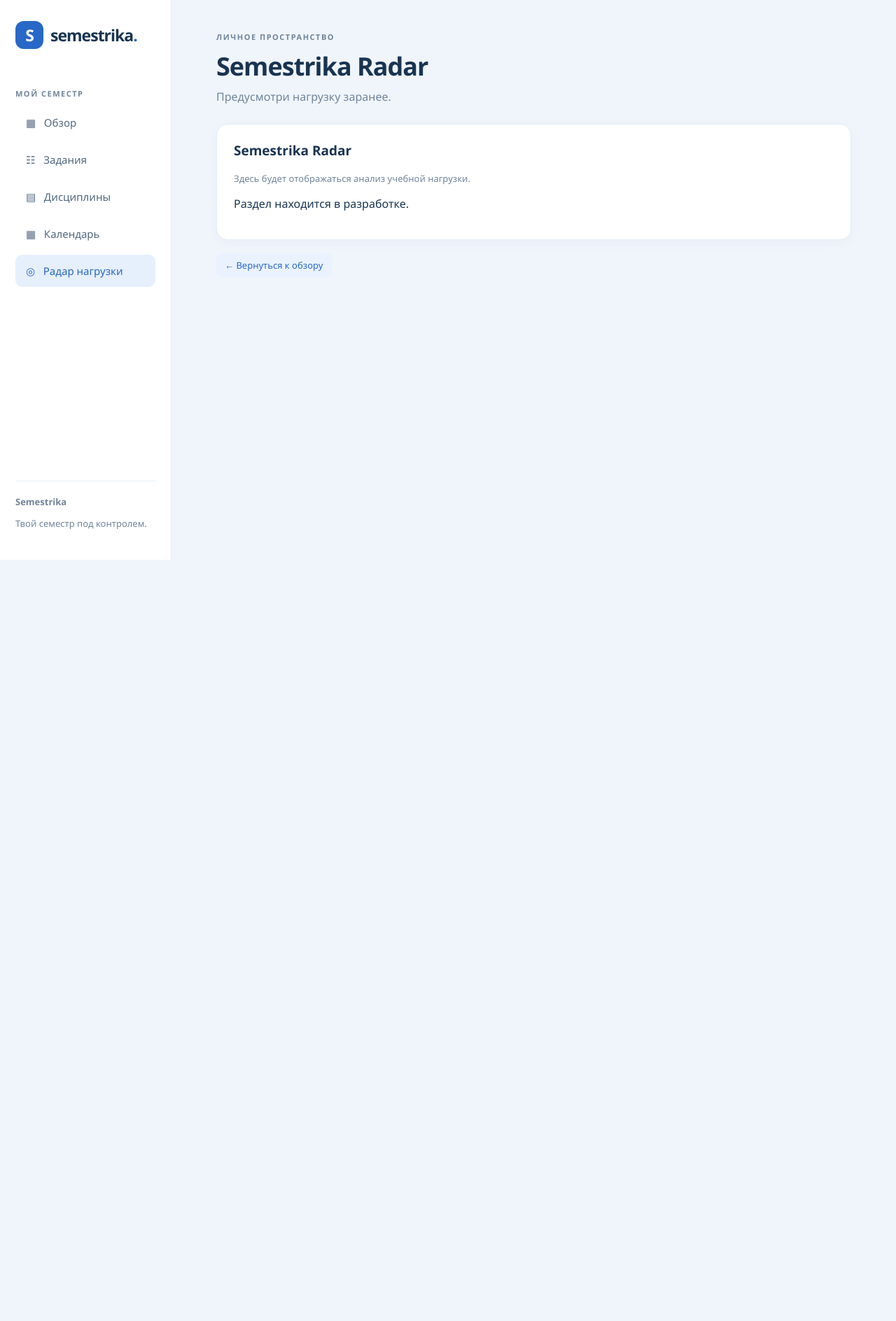
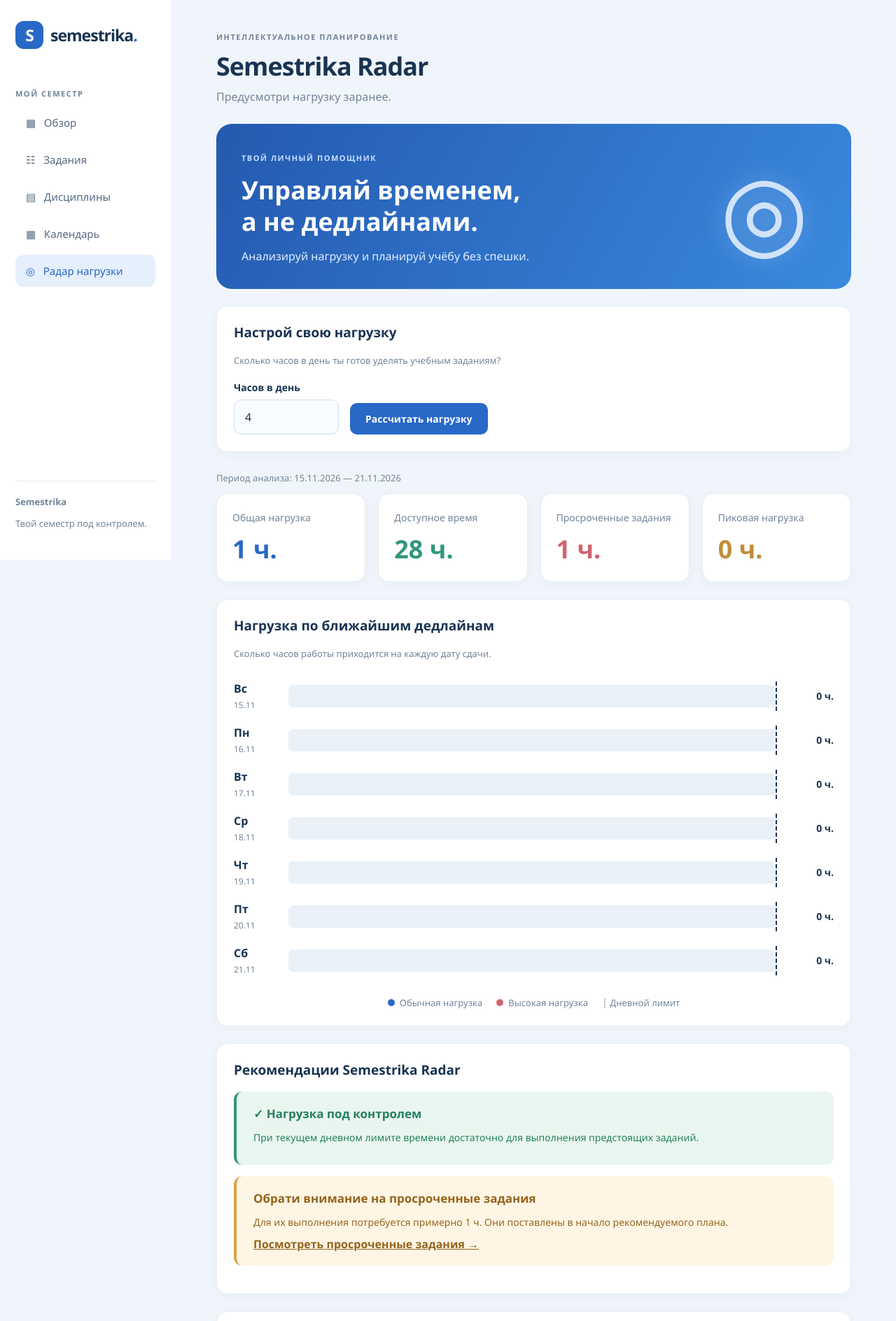
Before and after one commit to Linberg887/Semestrika, a Django app: page /radar/ in a window 1280 px wide. Shown: the top 1888 px of the page at 70% size. Before the commit the page ends 800 px from the top, so only its background shows below. Run offline with Django 5.2, Linux system fonts and the light colour scheme; tables that the repository leaves empty hold one stand-in row (values such as "Sample post").

Commit message:
Implement Semestrika Radar workload analysis

```diff
--- a/planner/static/planner/css/styles.css
+++ b/planner/static/planner/css/styles.css
@@ -858,3 +858,185 @@ a.day-number:hover {
 #day-agenda .section-heading h2 {
     margin: 0;
 }
+
+/* Semestrika Radar */
+
+.radar-hero {
+    margin-bottom: 24px;
+}
+
+.radar-symbol {
+    font-size: 145px;
+    line-height: 1;
+    color: #d1e3fa;
+    margin: 0 25px;
+    text-shadow: 0 0 35px #ffffff55;
+}
+
+.radar-settings {
+    margin-bottom: 28px;
+}
+
+.radar-form {
+    display: flex;
+    align-items: flex-end;
+    flex-wrap: wrap;
+    gap: 16px;
+    margin-top: 20px;
+}
+
+.radar-form input {
+    width: 150px;
+}
+
+.radar-chart {
+    display: grid;
+    gap: 20px;
+    margin: 30px 0;
+}
+
+.radar-row {
+    display: grid;
+    grid-template-columns: 60px minmax(0, 1fr) 65px;
+    align-items: center;
+    gap: 18px;
+}
+
+.radar-date {
+    display: grid;
+    gap: 4px;
+}
+
+.radar-date span {
+    font-size: 12px;
+    color: var(--muted);
+}
+
+.radar-track {
+    position: relative;
+    height: 32px;
+    background: #eaf0f8;
+    border-radius: 7px;
+}
+
+.radar-bar {
+    height: 100%;
+    background: linear-gradient(90deg, #2868c7, #79b1f0);
+    border-radius: 7px;
+}
+
+.radar-overload {
+    background: linear-gradient(90deg, #c94e60, #eb939f);
+}
+
+.radar-limit {
+    position: absolute;
+    top: -5px;
+    bottom: -5px;
+    border-left: 2px dashed #193452;
+}
+
+.radar-value {
+    font-size: 14px;
+    text-align: right;
+}
+
+/* Рекомендации */
+
+.radar-notice {
+    padding: 20px 24px;
+    border-radius: 12px;
+    margin: 16px 0;
+    border-left: 4px solid;
+}
+
+.radar-notice h3 {
+    margin: 0 0 12px;
+    font-size: 17px;
+}
+
+.radar-notice p {
+    line-height: 1.6;
+    margin: 8px 0;
+    font-size: 14px;
+}
+
+.notice-success {
+    background: #e9f6ef;
+    border-color: #32967d;
+    color: #25805f;
+}
+
+.notice-warning {
+    background: #fff5e4;
+    border-color: #d9a34c;
+    color: #94651e;
+}
+
+.notice-danger {
+    background: #fff0f2;
+    border-color: #cf6570;
+    color: #bf4555;
+}
+
+/* Рекомендуемый план */
+
+.radar-plan {
+    display: grid;
+    gap: 16px;
+    margin-top: 24px;
+}
+
+.plan-day {
+    background: #f8fbff;
+    border: 1px solid var(--border);
+    border-radius: 12px;
+    padding: 18px;
+}
+
+.plan-heading {
+    display: flex;
+    align-items: center;
+    justify-content: space-between;
+    gap: 12px;
+    margin-bottom: 12px;
+}
+
+.plan-task {
+    display: flex;
+    align-items: center;
+    justify-content: space-between;
+    gap: 15px;
+    padding: 14px 12px;
+    border-top: 1px solid var(--border);
+    border-radius: 6px;
+}
+
+.plan-task:hover {
+    background: #e6effc;
+}
+
+.plan-task p {
+    margin: 5px 0 0;
+}
+
+.plan-task > span {
+    white-space: nowrap;
+    font-weight: 600;
+}
+
+.radar-notice .task-link {
+    font-weight: 600;
+    text-decoration: underline;
+}
+
+@media (max-width: 760px) {
+    .radar-symbol {
+        display: none;
+    }
+
+    .radar-row {
+        gap: 10px;
+        grid-template-columns: 45px minmax(0, 1fr) 50px;
+    }
+}
--- /dev/null
+++ b/planner/templates/planner/radar.html
@@ -0,0 +1,276 @@
+
+{% extends 'planner/base.html' %}
+
+{% block title %}Semestrika Radar{% endblock %}
+
+{% block content %}
+
+<header class="page-header">
+    <span class="eyebrow">ИНТЕЛЛЕКТУАЛЬНОЕ ПЛАНИРОВАНИЕ</span>
+    <h1>Semestrika Radar</h1>
+    <p>Предусмотри нагрузку заранее.</p>
+</header>
+
+<section class="hero radar-hero">
+    <div>
+        <span class="hero-label">ТВОЙ ЛИЧНЫЙ ПОМОЩНИК</span>
+        <h2>Управляй временем,<br>а не дедлайнами.</h2>
+        <p>Анализируй нагрузку и планируй учёбу без спешки.</p>
+    </div>
+
+    <div class="radar-symbol" aria-hidden="true">◎</div>
+</section>
+
+<section class="panel radar-settings">
+    <h2>Настрой свою нагрузку</h2>
+
+    <p class="muted">
+        Сколько часов в день ты готов уделять учебным заданиям?
+    </p>
+
+    <form method="get" class="radar-form">
+
+        <div class="form-field">
+            <label for="daily-hours">Часов в день</label>
+
+            <input type="number"
+                   id="daily-hours"
+                   name="hours"
+                   min="1"
+                   max="12"
+                   value="{{ daily_limit }}"
+                   required>
+        </div>
+
+        <button type="submit" class="btn-primary">
+            Рассчитать нагрузку
+        </button>
+
+    </form>
+</section>
+
+<p class="muted">
+    Период анализа:
+    {{ today|date:"d.m.Y" }} — {{ end_date|date:"d.m.Y" }}
+</p>
+
+<section class="statistics">
+
+    <div class="stat-card">
+        <span>Общая нагрузка</span>
+        <strong class="blue">{{ total_hours|floatformat:"-1" }} ч.</strong>
+    </div>
+
+    <div class="stat-card">
+        <span>Доступное время</span>
+        <strong class="green">{{ available_hours|floatformat:"-1" }} ч.</strong>
+    </div>
+
+    <a class="stat-card"
+       href="{% url 'planner:tasks' %}?status=overdue">
+
+        <span>Просроченные задания</span>
+        <strong class="red">{{ overdue_hours|floatformat:"-1" }} ч.</strong>
+
+    </a>
+
+    <div class="stat-card">
+        <span>Пиковая нагрузка</span>
+        <strong class="orange">{{ peak.due_hours|floatformat:"-1" }} ч.</strong>
+    </div>
+
+</section>
+
+<section class="panel">
+
+    <h2>Нагрузка по ближайшим дедлайнам</h2>
+
+    <p class="muted">
+        Сколько часов работы приходится на каждую дату сдачи.
+    </p>
+
+    <div class="radar-chart">
+
+        {% for day in days %}
+
+            <div class="radar-row">
+
+                <div class="radar-date">
+                    <strong>{{ day.date|date:"D"|capfirst }}</strong>
+                    <span>{{ day.date|date:"d.m" }}</span>
+                </div>
+
+                <div class="radar-track">
+
+                    <div class="radar-bar
+                         {% if day.overload %}radar-overload{% endif %}"
+                         style="width: {{ day.bar_width }}%;">
+                    </div>
+
+                    <div class="radar-limit"
+                         style="left: {{ limit_width }}%;">
+                    </div>
+
+                </div>
+
+                <strong class="radar-value">
+                    {{ day.due_hours|floatformat:"-1" }} ч.
+                </strong>
+
+            </div>
+
+        {% endfor %}
+
+    </div>
+
+    <div class="calendar-legend">
+        <span><i class="legend-active"></i> Обычная нагрузка</span>
+        <span><i class="legend-overdue"></i> Высокая нагрузка</span>
+        <span>┊ Дневной лимит</span>
+    </div>
+
+</section>
+
+<section class="panel">
+
+    <h2>Рекомендации Semestrika Radar</h2>
+
+    {% if not total_hours %}
+
+        <div class="radar-notice notice-success">
+            <h3>Свободная неделя</h3>
+            <p>На ближайшие семь дней нет невыполненных
+                заданий и просроченных работ.</p>
+        </div>
+
+    {% elif max_shortfall %}
+
+        <div class="radar-notice notice-danger">
+            <h3>⚠ Риск несоблюдения дедлайнов</h3>
+
+            <p>При текущем дневном лимите к отдельным срокам
+                сдачи может не хватить до
+                <strong>{{ max_shortfall|floatformat:"-1" }} ч.</strong></p>
+
+            <p>Попробуй увеличить доступное время
+                или пересмотреть сроки выполнения заданий.</p>
+        </div>
+
+    {% elif peak.due_hours > daily_limit %}
+
+        <div class="radar-notice notice-warning">
+            <h3>⚠ Ожидается высокая нагрузка</h3>
+
+            <p>На {{ peak.date|date:"d.m.Y" }} приходится
+                {{ peak.due_hours|floatformat:"-1" }} ч. работы.</p>
+
+            <p>Начни выполнять задания заранее.
+                Используй рекомендуемый план ниже.</p>
+        </div>
+
+    {% else %}
+
+        <div class="radar-notice notice-success">
+            <h3>✓ Нагрузка под контролем</h3>
+
+            <p>При текущем дневном лимите времени достаточно
+                для выполнения предстоящих заданий.</p>
+        </div>
+
+    {% endif %}
+
+    {% if overdue_hours %}
+
+        <div class="radar-notice notice-warning">
+            <h3>Обрати внимание на просроченные задания</h3>
+
+            <p>Для их выполнения потребуется примерно
+                {{ overdue_hours|floatformat:"-1" }} ч.
+                Они поставлены в начало рекомендуемого плана.</p>
+
+            <a class="task-link"
+               href="{% url 'planner:tasks' %}?status=overdue">
+                Посмотреть просроченные задания →
+            </a>
+        </div>
+
+    {% endif %}
+
+</section>
+
+<section class="panel">
+
+    <h2>Твой рекомендуемый план на неделю</h2>
+
+    <p class="muted">
+        Задания распределены по дням с учётом сроков сдачи
+        и доступного времени.
+    </p>
+
+    <div class="radar-plan">
+
+        {% for day in days %}
+
+            <div class="plan-day">
+
+                <div class="plan-heading">
+                    <strong>
+                        {{ day.date|date:"l"|capfirst }},
+                        {{ day.date|date:"d.m" }}
+                    </strong>
+
+                    <span class="deadline">
+                        {{ day.planned_hours|floatformat:"-1" }} ч.
+                    </span>
+                </div>
+
+                {% for item in day.plan %}
+
+                    <a class="plan-task"
+                       href="{% url 'planner:task_detail' item.task.id %}">
+
+                        <div>
+                            <strong>{{ item.task.title }}</strong>
+                            <p class="muted">
+                                {{ item.task.subject.name }}
+                            </p>
+
+                            {% if item.late %}
+                                <p class="red muted">
+                                    После срока сдачи
+                                </p>
+                            {% endif %}
+                        </div>
+
+                        <span class="blue">
+                            {{ item.hours|floatformat:"-1" }} ч.
+                        </span>
+
+                    </a>
+
+                {% empty %}
+
+                    <p class="muted">День без запланированной нагрузки.</p>
+
+                {% endfor %}
+
+            </div>
+
+        {% endfor %}
+
+    </div>
+
+    {% if remaining_hours %}
+        <div class="radar-notice notice-danger">
+            <p>В недельный план не удалось вместить
+                {{ remaining_hours|floatformat:"-1" }} ч. работы.</p>
+        </div>
+    {% endif %}
+
+</section>
+
+<footer class="page-footer">
+    Semestrika Radar — планируй с умом.
+</footer>
+
+{% endblock %}
--- a/planner/views.py
+++ b/planner/views.py
@@ -7,6 +7,7 @@ from django.db.models.deletion import ProtectedError
 from django.views.decorators.http import require_POST
 from calendar import Calendar
 from datetime import date, timedelta
+from decimal import Decimal
 def home(request):
     today = timezone.localdate()
 
@@ -182,12 +183,153 @@ def calendar(request):
     })
 
 
+
 def radar(request):
-    return render(request, 'planner/section.html', {
-        'title': 'Semestrika Radar',
-        'description': 'Предусмотри нагрузку заранее.',
-        'message': 'Здесь будет отображаться анализ учебной нагрузки.',
+    today = timezone.localdate()
+    end_date = today + timedelta(days=6)
+
+    try:
+        daily_limit = int(request.GET.get('hours', 4))
+    except (ValueError, TypeError):
+        daily_limit = 4
+
+    daily_limit = max(1, min(12, daily_limit))
+
+    capacity = Decimal(daily_limit)
+    zero = Decimal('0')
+
+    # Получаем невыполненные задания
+    unfinished = list(
+        Task.objects.select_related('subject')
+        .exclude(status='completed')
+        .filter(deadline__lte=end_date)
+        .order_by('deadline', 'title', 'pk')
+    )
+
+    overdue_tasks = [
+        task for task in unfinished
+        if task.deadline < today
+    ]
+
+    upcoming_tasks = [
+        task for task in unfinished
+        if task.deadline >= today
+    ]
+
+    overdue_hours = sum(
+        (task.estimated_hours for task in overdue_tasks),
+        zero
+    )
+
+    total_hours = sum(
+        (task.estimated_hours for task in unfinished),
+        zero
+    )
+
+    available_hours = capacity * 7
+
+    # Очередь заданий по срокам сдачи
+    queue = [
+        {
+            'task': task,
+            'remaining': task.estimated_hours,
+        }
+        for task in unfinished
+    ]
+
+    position = 0
+    cumulative_hours = overdue_hours
+    days = []
+
+    # Анализируем ближайшие семь дней
+    for offset in range(7):
+        current_date = today + timedelta(days=offset)
+
+        day_tasks = [
+            task for task in upcoming_tasks
+            if task.deadline == current_date
+        ]
+
+        due_hours = sum(
+            (task.estimated_hours for task in day_tasks),
+            zero
+        )
+
+        cumulative_hours += due_hours
+
+        shortfall = max(
+            zero,
+            cumulative_hours - capacity * (offset + 1)
+        )
+
+        # Формируем рекомендуемый план
+        budget = capacity
+        plan = []
+
+        while budget > 0 and position < len(queue):
+            item = queue[position]
+            hours = min(budget, item['remaining'])
+
+            plan.append({
+                'task': item['task'],
+                'hours': hours,
+                'late': item['task'].deadline < current_date,
+            })
+
+            item['remaining'] -= hours
+            budget -= hours
+
+            if item['remaining'] == 0:
+                position += 1
+
+        days.append({
+            'date': current_date,
+            'due_hours': due_hours,
+            'task_count': len(day_tasks),
+            'overload': due_hours > capacity,
+            'shortfall': shortfall,
+            'planned_hours': capacity - budget,
+            'plan': plan,
+        })
+
+    peak = max(days, key=lambda day: day['due_hours'])
+
+    max_shortfall = max(
+        day['shortfall'] for day in days
+    )
+
+    remaining_hours = sum(
+        (item['remaining'] for item in queue),
+        zero
+    )
+
+    # Рассчитываем размеры столбцов графика
+    chart_max = max(
+        [capacity] + [day['due_hours'] for day in days]
+    )
+
+    limit_width = int(capacity / chart_max * 100)
+
+    for day in days:
+        day['bar_width'] = int(
+            day['due_hours'] / chart_max * 100
+        )
+
+    return render(request, 'planner/radar.html', {
+        'today': today,
+        'end_date': end_date,
+        'daily_limit': daily_limit,
+        'total_hours': total_hours,
+        'available_hours': available_hours,
+        'overdue_hours': overdue_hours,
+        'overdue_tasks': overdue_tasks,
+        'days': days,
+        'peak': peak,
+        'max_shortfall': max_shortfall,
+        'remaining_hours': remaining_hours,
+        'limit_width': limit_width,
     })
+
 
 
 
```
